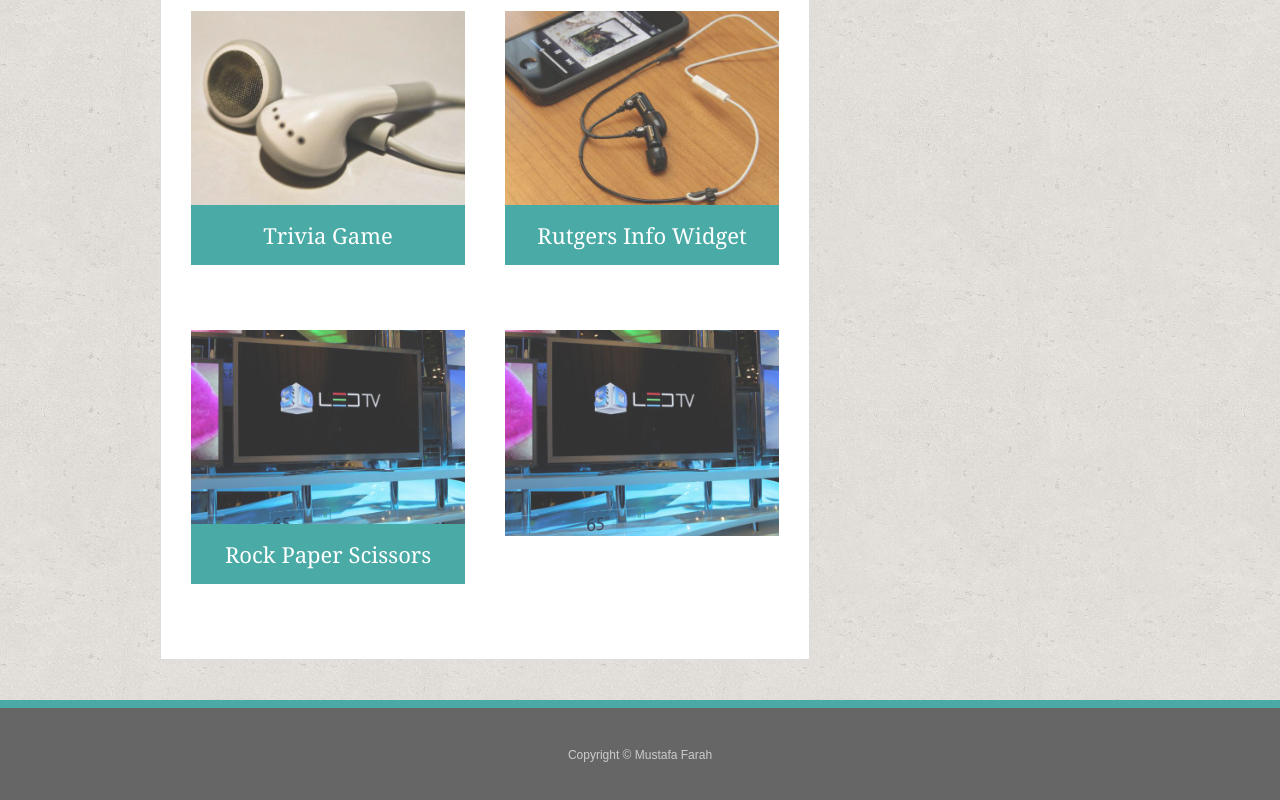
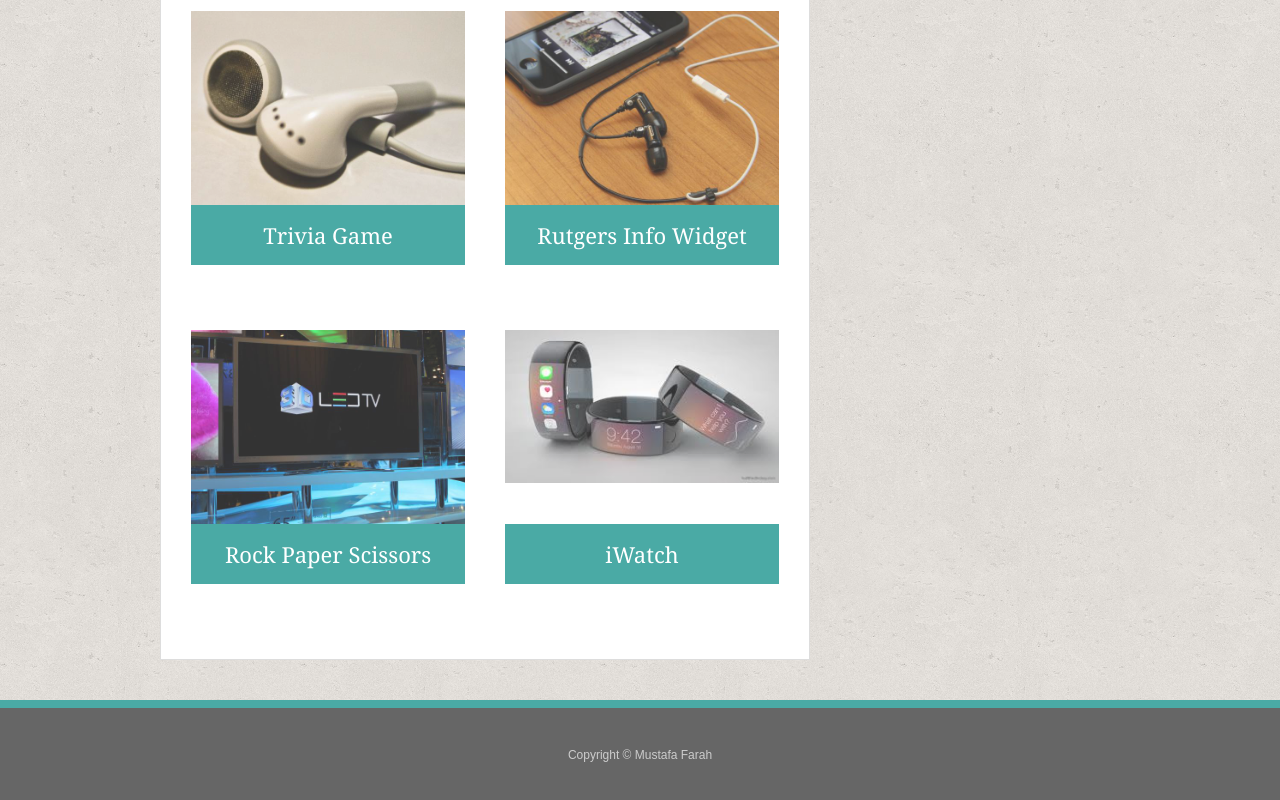
Before and after one commit to mustafa15ali/Responsive-Portfolio, a plain HTML site: page portfolio.html in a window 1280 px wide. Shown: the part 581-1381 px from the top of the page. Drawn offline with Linux system fonts and the light colour scheme; files whose address does not match are found by name.

Commit message:
added new pic

```diff
--- a/portfolio.html
+++ b/portfolio.html
@@ -50,8 +50,12 @@
 
         <h3>Rock Paper Scissors</h3>
       </div>
+
       <div class="work">
-          <img src="Assets/images/Rock_Paper_Scissors.jpg" alt="Rock Paper Scissors">
+          <img src="Assets/images/iWatch.jpg" alt="iWatch">
+
+          <h3>iWatch</h3>
+        </div>
 
     </section>
 
```
Also changed, not shown: Assets/images/iWatch.jpg (added).
